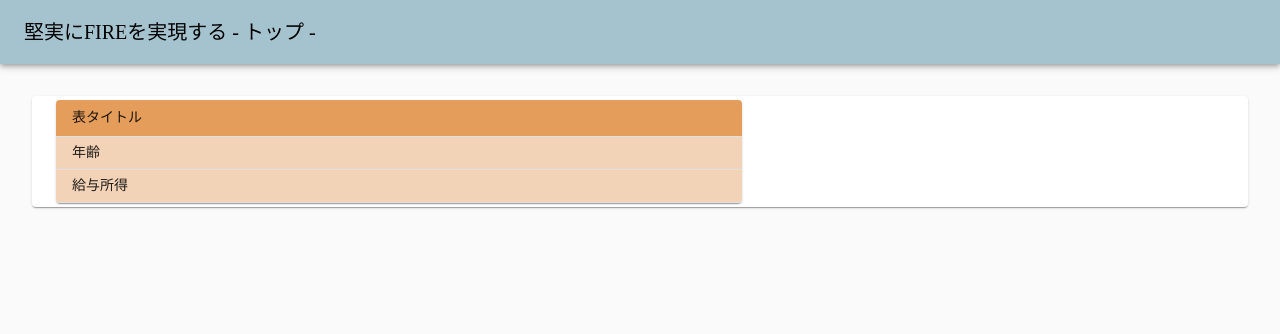
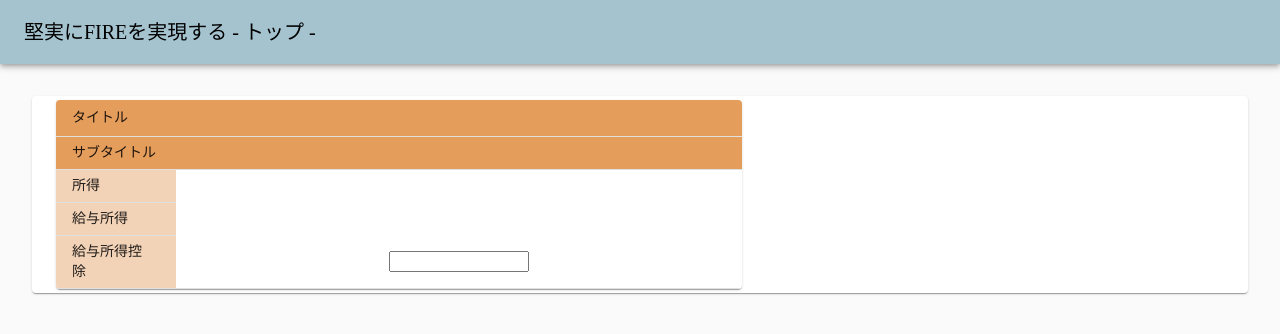
Before and after one commit to somurieengieer/fire-simulator, a React (Create React App) app: page /tax in a window 1280 px wide. Shown: the top 334 px of the page. Built offline with nearby package versions, Linux system fonts and the light colour scheme.

Commit message:
テーブルに給与所得控除を表示。値は出ていない

```diff
--- a/src/layout/molecules/TaxTable.tsx
+++ b/src/layout/molecules/TaxTable.tsx
@@ -1,9 +1,10 @@
 import React from 'react';
-import {Grid, Paper, Table, TableBody, TableCell, TableContainer, TableHead, TableRow} from "@material-ui/core";
+import {Grid, Paper, Table, TableBody, TableCell, TableContainer, TableRow} from "@material-ui/core";
 import {makeStyles} from "@material-ui/core/styles";
 import {usePatternTableStyles} from "./PhaseTableItems";
 import {theme} from "../materialui/theme";
 import {Income, IncomeAndDeductionSet} from "../../features/tax/tax";
+import {TaxHeaderRowSet, TaxIncomeTableRowSet, TaxSubHeaderRowSet} from "./TaxTableItems";
 
 const useStyles = makeStyles({
   root: {
@@ -27,7 +28,7 @@ export function TaxTable({incomeAndDeductionSet}: PhasesTableProps) {
   const tableClasses = usePatternTableStyles();
   // const dispatch = useDispatch();
 
-  const update = (index: number, key: string, updatedValue: any): void => {
+  const update = (incomeIndex: number, index: number, updatedValue: any): void => {
 
     // const newData = Object.assign({}, phases[index])
     // @ts-ignore
@@ -35,6 +36,10 @@ export function TaxTable({incomeAndDeductionSet}: PhasesTableProps) {
     // const newFirePattern = JSON.parse(JSON.stringify(firePattern))
     // newFirePattern.phases[index] = newData
     // dispatch(updatePhases(newFirePattern))
+  }
+
+  const updateChecked = (incomeIndex: number, index: number, updatedValue: any): void => {
+
   }
 
   return (
@@ -46,27 +51,35 @@ export function TaxTable({incomeAndDeductionSet}: PhasesTableProps) {
               <Table className={tableClasses.table} aria-label="simple table"
                      size={'small'}
               >
-                <TableHead>
-                  <TableRow className={tableClasses.tableHeadRow}>
-                    <TableCell colSpan={2}>
-                      表タイトル
+
+                <TaxHeaderRowSet title={'タイトル'} />
+                <TableBody>
+                  <TaxSubHeaderRowSet title={'サブタイトル'} />
+                  <TableRow>
+                    <TableCell className={tableClasses.tableCellLabel} component="th" scope="row">
+                      所得
                     </TableCell>
                   </TableRow>
-                </TableHead>
-                <TableBody>
-                  <TableRow>
-                    <TableCell className={tableClasses.tableCellLabel} component="th" scope="row">
-                      年齢
-                    </TableCell>
-                  </TableRow>
-                  {incomeAndDeductionSet.incomes.map((income: Income) => (
-                    <TableRow>
-                      <TableCell className={tableClasses.tableCellLabel} component="th" scope="row">
-                        {income.name}
-                      </TableCell>
-                    </TableRow>
-                    )
-                  )}
+                  {incomeAndDeductionSet.incomes.map((income: Income, incomeIndex: number) => (
+                    <>
+                      <TableRow>
+                        <TableCell className={tableClasses.tableCellLabel} component="th" scope="row">
+                          {income.name}
+                        </TableCell>
+                      </TableRow>
+                      {income.deductions.map((deduction, i) => (
+                        <TaxIncomeTableRowSet rowLabel={deduction.name}
+                                              value={deduction.amount || ''}
+                                              onChange={v => update(incomeIndex, i, v)}
+                                              onChangeCheck={v => updateChecked(incomeIndex, i, v)}
+                        />
+
+                      ))}
+                      {/*<TableCell className={tableClasses.tableCell} align="center">*/}
+                      {/*  {income.}*/}
+                      {/*</TableCell>*/}
+                    </>
+                    ))}
                   {/*<SubHeaderRowSet title={'収入'} colSpan={titleColSpan()} />*/}
                   {/*<TableRowSet rowLabel={'手取り'}*/}
                   {/*             phaseClasses={phases}*/}
--- /dev/null
+++ b/src/layout/molecules/TaxTableItems.tsx
@@ -0,0 +1,65 @@
+import React from 'react';
+import {TableCell, TableHead, TableRow} from "@material-ui/core";
+import {usePatternTableStyles} from "./PhaseTableItems";
+
+export function TaxHeaderRowSet({title}
+: {title: string}) {
+  const classes = usePatternTableStyles();
+  return (
+    <TableHead>
+      <TableRow className={classes.tableHeadRow}>
+        <TableCell colSpan={2}>
+          {title}
+        </TableCell>
+      </TableRow>
+    </TableHead>
+  )
+}
+
+export function TaxSubHeaderRowSet({title}
+: {title: string}) {
+  const classes = usePatternTableStyles();
+  return (
+    <TableRow className={classes.tableHeadRow}>
+      <TableCell colSpan={2}>
+        {title}
+      </TableCell>
+    </TableRow>
+  )
+}
+
+export function TaxIncomeTableRowSet({rowLabel, value, onChange, onChangeCheck, disabled}
+: {rowLabel: string,
+  value: string | number,
+  onChange(newValue: string): void,
+  onChangeCheck(newValue: boolean): void,
+  disabled?: boolean,
+}) {
+
+  const showValue = (): string | number =>
+    disabled ? Number(value)?.toFixed(0) : value
+
+  const classes = usePatternTableStyles();
+  return (
+    <TableRow>
+      <TableCell className={classes.tableCellLabel} component="th" scope="row">
+        {rowLabel}
+      </TableCell>
+      <TableCell className={classes.tableCell} align="center">
+        <input value={showValue()}
+               type={'number'}
+               onChange={v => onChange(v.target.value)}
+               disabled={disabled}
+               style={{width: '140px'}}
+        />
+      </TableCell>
+    </TableRow>
+  )
+}
+
+export function EmptyTableCell() {
+  return (
+    <TableCell width={10}>
+    </TableCell>
+  )
+}
```
